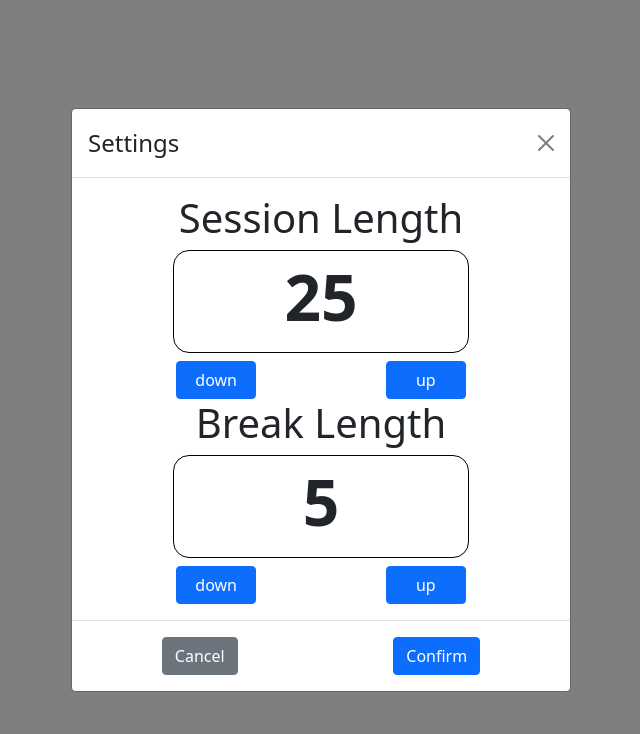
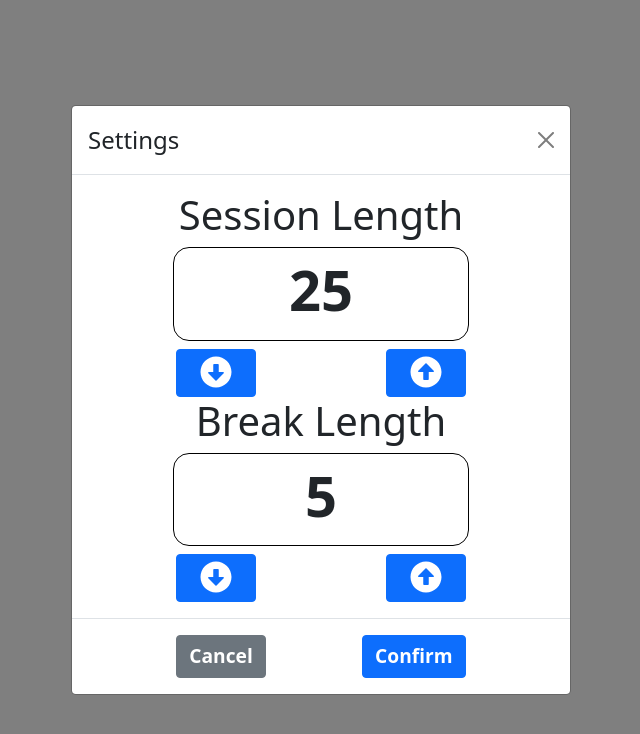
Before and after one commit to John-Yip-HK/25-plus-5-clock, a React (Create React App) app: page / in a window 1280 px wide. Both pictures are taken after a click on the button "Settings". Shown: the top 734 px of the page, without its empty margins (319-959 px from the left). Built offline with nearby package versions, Linux system fonts and the light colour scheme.

Commit message:
Icon on buttons
Add icons beside button captions with font awesome.
Enlarge button caption font size except time adjusting buttons.
Increase font weight of button captions..

```diff
--- a/src/App.js
+++ b/src/App.js
@@ -39,7 +39,7 @@ function App() {
     document.getElementById("break-time-span").innerHTML = `${timeDisplay}:00`;
   };
 
-  const resetTime = () => {
+  const resetTime = (captionElement) => {
     clearTimeout(timer);
     setTimer(null);
     setTimerMode(defaultTimerMode);
@@ -48,7 +48,7 @@ function App() {
     setCountDown(defaultCountDown);
 
     document.getElementById("time-left").innerHTML = `${session}:00`;
-    document.getElementById("start_stop").innerHTML = "Start";
+    captionElement.innerHTML = "Start";
   };
 
   const runTimer = (element) => {
--- a/src/App.scss
+++ b/src/App.scss
@@ -20,8 +20,15 @@
 
   #time-left,
   .time-window-value {
+    font-weight: bold;
+  }
+
+  #time-left {
     font-size: 4rem;
-    font-weight: bold;
+  }
+
+  .time-window-value {
+    font-size: 3.5rem;
   }
 }
 
@@ -49,7 +56,16 @@ div[class*="-wrapper"] {
 }
 
 .modal-footer {
-  justify-content: space-around;
+  justify-content: space-evenly;
+}
+
+.btn {
+  font-weight: 600;
+  font-size: 1.2rem;
+}
+
+.btn[id$="crement"] {
+  font-size: 1rem;
 }
 
 #button-container {
@@ -57,5 +73,9 @@ div[class*="-wrapper"] {
 
   button {
     margin: 0.5rem 0;
+
+    * {
+      pointer-events: none;
+    }
   }
 }
--- a/src/components/ButtonComponent.js
+++ b/src/components/ButtonComponent.js
@@ -2,12 +2,24 @@ import Container from "react-bootstrap/Container";
 import Row from "react-bootstrap/Row";
 import Button from "react-bootstrap/Button";
 
+import { FontAwesomeIcon } from "@fortawesome/react-fontawesome";
+import {
+  faSlidersH,
+  faPlay,
+  faRedoAlt,
+} from "@fortawesome/free-solid-svg-icons";
+
 export default function ButtonComponent(props) {
   const handleTimer = (event) => {
-    const element = event.target;
+    const elementWithCaption = event.target.children[1];
 
-    if (element.innerHTML === "Start") props.runTimer(element);
-    else props.pauseTimer(element);
+    if (elementWithCaption.innerHTML === "Start")
+      props.runTimer(elementWithCaption);
+    else props.pauseTimer(elementWithCaption);
+  };
+
+  const handleReset = () => {
+    props.resetTime(document.getElementById("start_stop_caption"));
   };
 
   return (
@@ -17,15 +29,18 @@ export default function ButtonComponent(props) {
     >
       <Row>
         <Button id="start_stop" onClick={handleTimer}>
-          Start
+          <FontAwesomeIcon icon={faPlay} />{" "}
+          <span id="start_stop_caption">Start</span>
         </Button>
       </Row>
       <Row>
-        <Button onClick={props.handleShow}>Settings</Button>
+        <Button onClick={props.handleShow}>
+          <FontAwesomeIcon icon={faSlidersH} /> Settings
+        </Button>
       </Row>
       <Row>
-        <Button id="reset" onClick={props.resetTime}>
-          Reset Timer
+        <Button id="reset" onClick={handleReset}>
+          <FontAwesomeIcon icon={faRedoAlt} /> Reset
         </Button>
       </Row>
     </Container>
--- a/src/components/HeaderComponent.js
+++ b/src/components/HeaderComponent.js
@@ -4,7 +4,16 @@ import Container from "react-bootstrap/Container";
 import Col from "react-bootstrap/Col";
 import Row from "react-bootstrap/Row";
 
+import { FontAwesomeIcon } from "@fortawesome/react-fontawesome";
+import {
+  faArrowAltCircleUp,
+  faArrowAltCircleDown,
+} from "@fortawesome/free-solid-svg-icons";
+
 export default function Header(props) {
+  const arrowUp = <FontAwesomeIcon icon={faArrowAltCircleUp} size="2x" />;
+  const arrowDown = <FontAwesomeIcon icon={faArrowAltCircleDown} size="2x" />;
+
   const TimeWindow = (details) => {
     let tempTime = details.time;
 
@@ -48,7 +57,7 @@ export default function Header(props) {
               id={`${details["id-prefix"]}-decrement`}
               onClick={decreaseTime}
             >
-              down
+              {arrowDown}
             </Button>
           </Col>
           <Col>
@@ -56,7 +65,7 @@ export default function Header(props) {
               id={`${details["id-prefix"]}-increment`}
               onClick={increaseTime}
             >
-              up
+              {arrowUp}
             </Button>
           </Col>
         </Row>
```
Also changed, not shown: package.json (+7 -4 lines), 1 other file (tests, documents, lock files or other folders).
